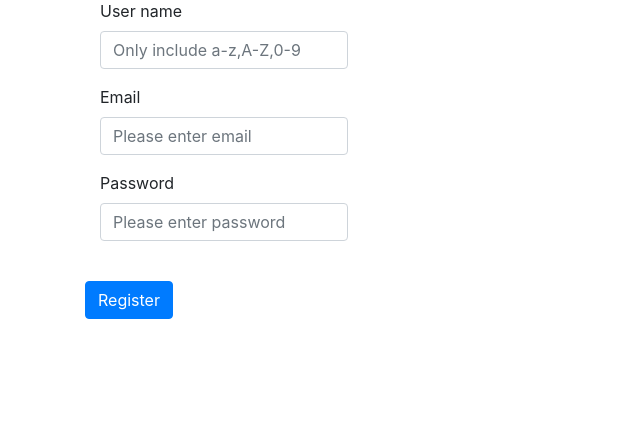
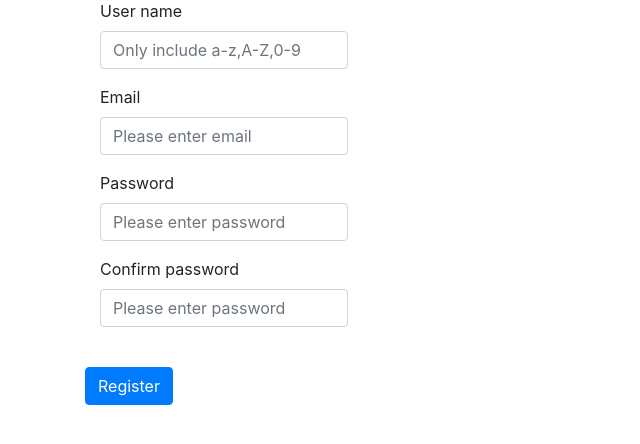
Before and after one commit to txf0990/WhatForDinner, a Flask app: page /register in a window 1280 px wide. Shown: the part 122-566 px from the top of the page, without its empty margins (0-640 px from the left). Run offline with Flask 2, Linux system fonts and the light colour scheme; the visitor is signed in with stand-in values (Sample User, id 1); some libraries are stand-ins or nearby versions.

Commit message:
enter the password twice when register.

```diff
--- a/classes.py
+++ b/classes.py
@@ -18,7 +18,7 @@ class Database(object):
         self.c.execute("CREATE TABLE IF NOT EXISTS user_verify (verification_code text PRIMARY KEY, user_id integer UNIQUE)")
         self.conn.commit()
 
-    def insertUser(self, user_name, user_email, password):
+    def insertUser(self, user_name, user_email, password, password1):
         cursor_object1 = self.c.execute('SELECT * FROM users WHERE user_name=?', (user_name,))
         list_cursor_object1 = list(cursor_object1)
         cursor_object2 = self.c.execute('SELECT * FROM users WHERE user_email=?', (user_email,))
@@ -30,6 +30,8 @@ class Database(object):
             return -2  # existed username
         elif len(list_cursor_object1) == 0 and len(list_cursor_object2) != 0:
             return -3  # existed email
+        elif password != password1:
+            return -6   # passwords don't match
         else:
             self.c.execute('INSERT INTO users(user_name,user_email,password,user_group) Values(?,?,?,?)',(user_name, user_email,md5(password+'chidiansha'),1,))  #  user_group=1 是已经验证邮箱的用户。user_group=2是刚注册还未验证邮箱的用户
             cursor_object = self.c.execute('SELECT * from users WHERE user_name=?',(user_name,))
--- a/server.py
+++ b/server.py
@@ -101,9 +101,10 @@ def register():
             return render_template('register.html', status=-5, language=session['language'], user_name=user_name)
 
         password = request.form['password']
+        password1 = request.form['password1']
         database = Database(filename)
-        status = database.insertUser(user_name, user_email, password)
-        if status != 0 and status != -1 and status != -2 and status != -3 and status != -4 and status != -5:
+        status = database.insertUser(user_name, user_email, password, password1)
+        if status != 0 and status != -1 and status != -2 and status != -3 and status != -4 and status != -5 and status != -6:
             session['user_id'] = status
             return redirect(url_for('result'))
 
--- a/templates/register.html
+++ b/templates/register.html
@@ -50,11 +50,24 @@
             {% endif %}
 		  </div>
 		  <div class="form-group col-md-3">
-			<label for="login_name">{% if language=='CHN' %}密码{% elif language=='ENG' %}Password{% endif %}</label>
+			<label for="password">{% if language=='CHN' %}密码{% elif language=='ENG' %}Password{% endif %}</label>
             {% if language=='CHN' %}
 			<input type="password" class="form-control" name="password" placeholder="请输入密码">
             {% elif language=='ENG' %}
 			<input type="password" class="form-control" name="password" placeholder="Please enter password">
+            {% endif %}
+		  </div>
+		  <div class="form-group col-md-3">
+			<label for="password1">{% if language=='CHN' %}重新输入密码{% elif language=='ENG' %}Confirm password{% endif %}</label>
+            {% if language=='CHN' %}
+			<input type="password" class="form-control" name="password1" placeholder="请输入密码">
+            {% elif language=='ENG' %}
+			<input type="password" class="form-control" name="password1" placeholder="Please enter password">
+            {% endif %}
+            {% if status==-6 %}
+            <div class="alert alert-danger" role="alert">
+                  {% if language=='CHN' %} 输入密码不匹配{% elif language=='ENG' %}Passwords don't match.{% endif %}
+            </div>
             {% endif %}
 		  </div>
           <br>
```
